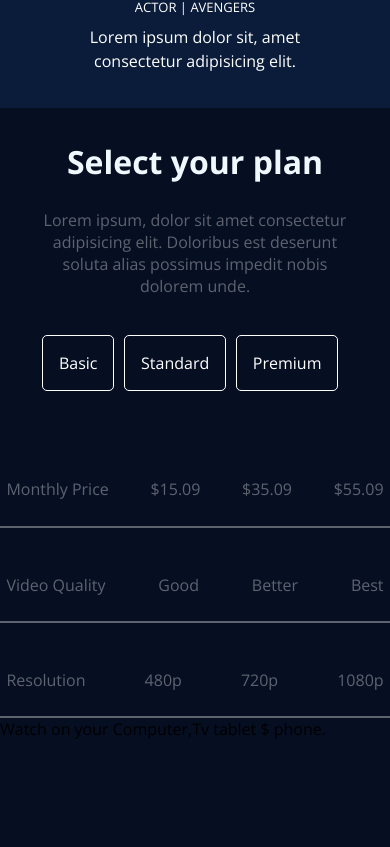
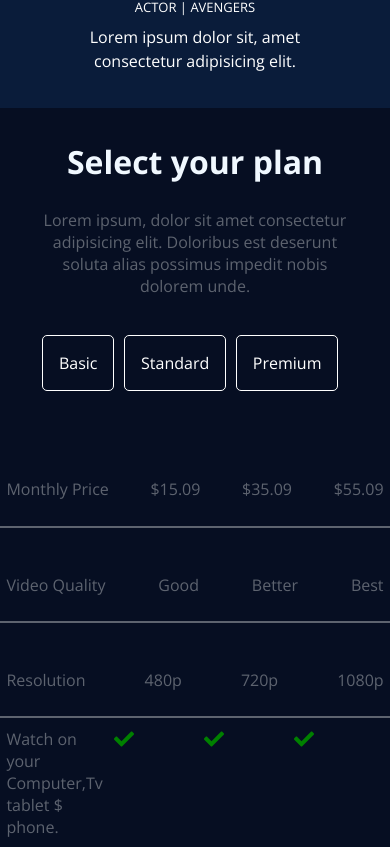
Before and after one commit to EjiroOsiephri/Movix-full-site, a React (Vite) app in the folder vite-project/: page / in a window 390 px wide. Shown: the part 6303-7150 px from the top of the page. Before the commit the page ends 7043 px from the top, so only its background shows below. Built offline with nearby package versions, Linux system fonts and the light colour scheme.

Commit message:
Fix: fixed mobile screen width not adjusting with viewport

```diff
--- a/vite-project/src/Components/Body/Pricing.jsx
+++ b/vite-project/src/Components/Body/Pricing.jsx
@@ -37,6 +37,9 @@ const Pricing = () => {
           </aside>
           <div>
             <p>Watch on your Computer,Tv tablet $ phone.</p>
+            <h6>{<FaCheck />}</h6>
+            <h6>{<FaCheck />}</h6>
+            <h6>{<FaCheck />}</h6>
           </div>
         </section>
       </main>
--- a/vite-project/src/Sass/Pricing.module.scss
+++ b/vite-project/src/Sass/Pricing.module.scss
@@ -53,6 +53,22 @@
   width: 70%;
   overflow: auto;
 }
+.pricingDetailsSection > div > p:first-child {
+  max-width: 200px;
+}
+.pricingDetailsSection > div {
+  padding: 0.6em 0.4em 0.6em 0.4em;
+  color: #5d636f;
+}
+.pricingDetailsSection > div {
+  display: flex;
+  justify-content: space-between;
+}
+.pricingDetailsSection > div > h6 {
+  font-size: 20px;
+  color: green;
+  margin-right: 70px;
+}
 @media screen and (max-width: 678px) {
   .pricingDetailsSection {
     width: 100%;
```
